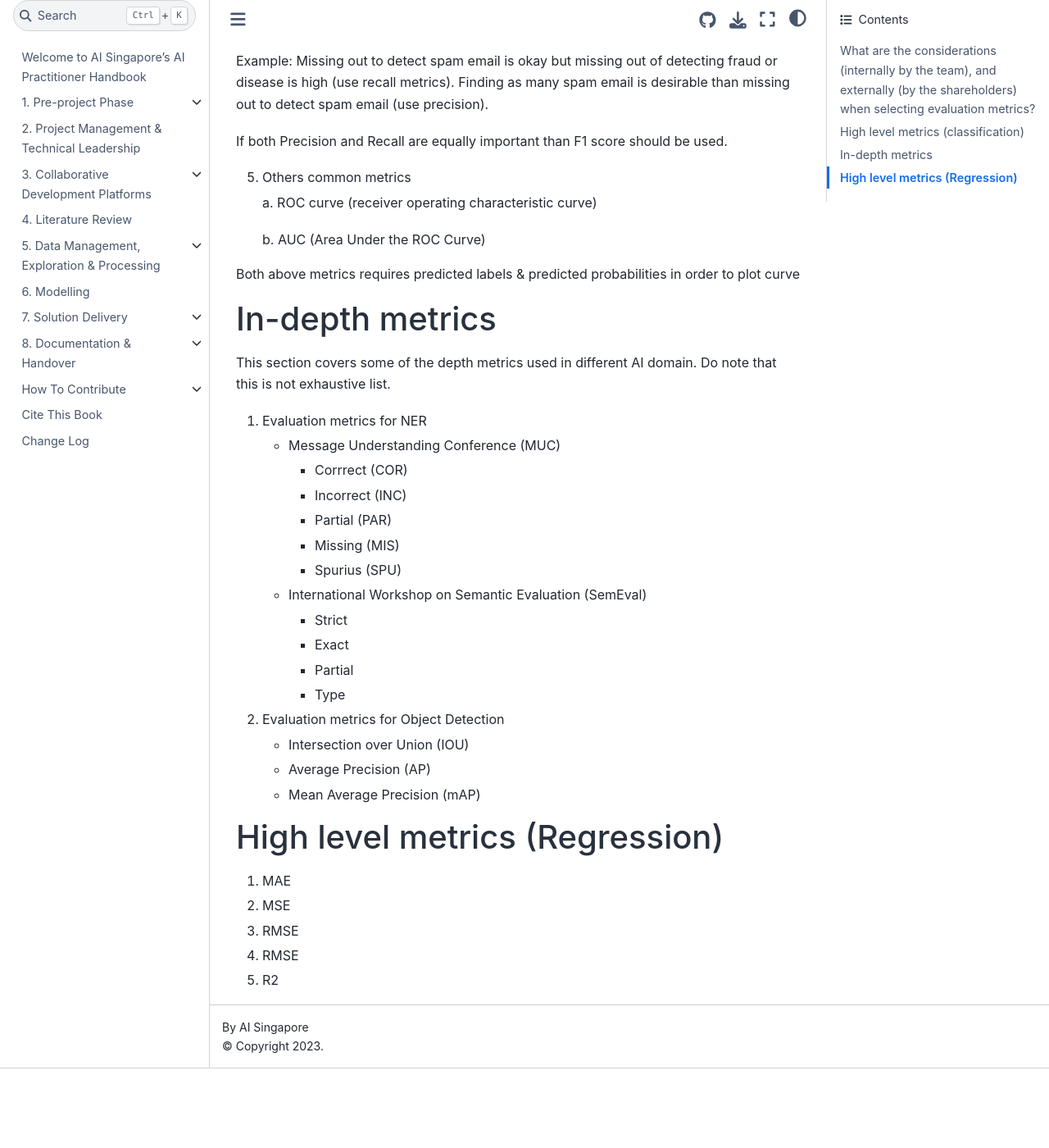
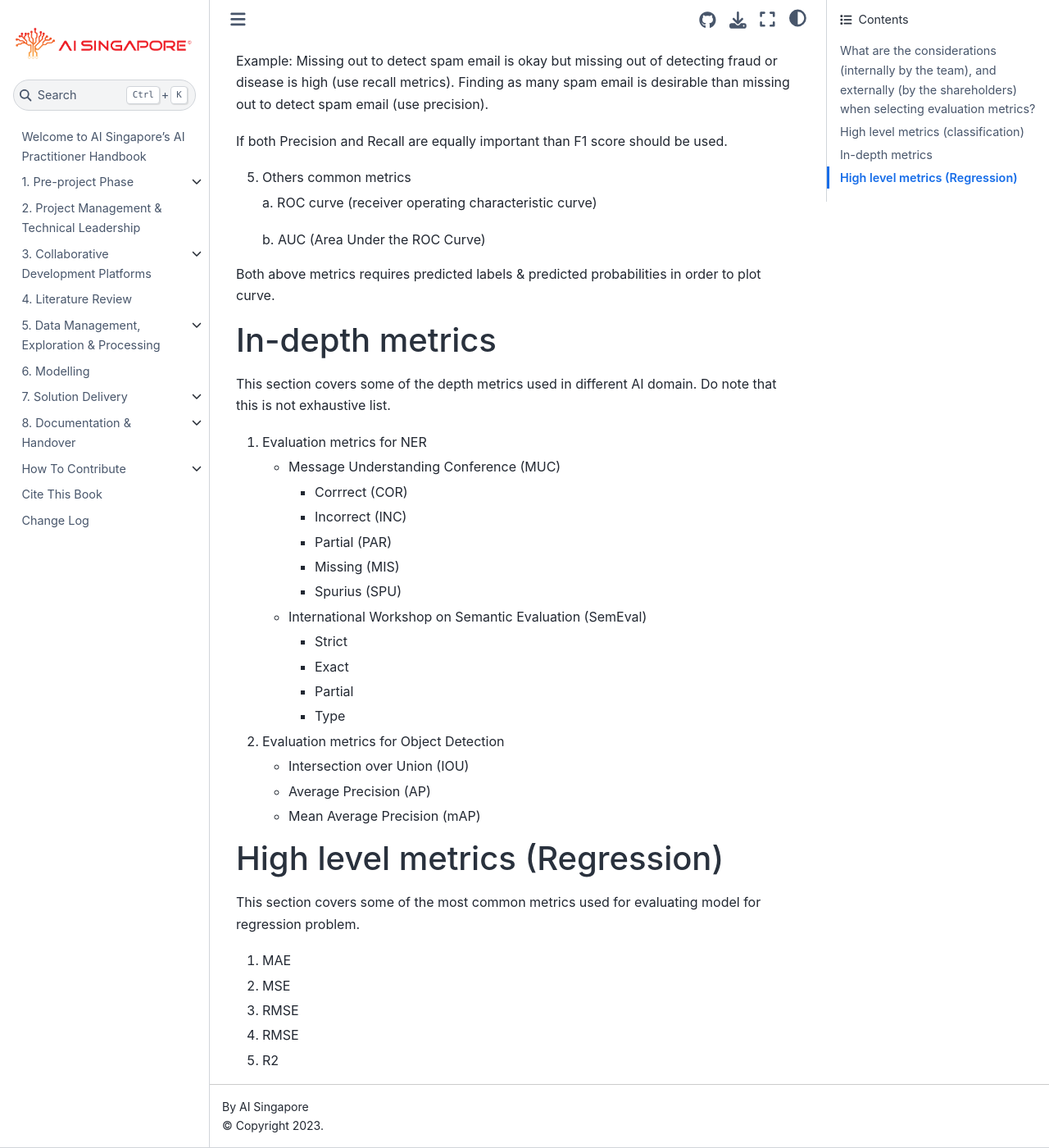
Before and after one commit to aisingapore/ai-practitioner-handbook, a Jupyter Book: the page built from book/6-modelling/eval-metrics.md, in a window 1280 px wide and 1400 px high, scrolled down 1033 px. Shown: the whole window at 82% size. Built offline with Jupyter Book 1.0.4 settings and Sphinx 7.4.7 and the Sphinx Book theme 1.1.4, drawn with Linux system fonts in a browser that asks for light colours; pages that are not in the unit, such as notebooks, are missing from menus; before the commit the page ends 2336 px from its top, so only the background shows below that.

Commit message:
inital draft of eval metrics

```diff
--- a/book/6-modelling/eval-metrics.md
+++ b/book/6-modelling/eval-metrics.md
@@ -38,7 +38,7 @@
 
     b. AUC (Area Under the ROC Curve)
 
-Both above metrics requires predicted labels & predicted probabilities in order to plot curve
+Both above metrics requires predicted labels & predicted probabilities in order to plot curve.
 
 # In-depth metrics
 This section covers some of the depth metrics used in different AI domain. Do note that this is not exhaustive list.
@@ -63,6 +63,8 @@
 
 
 # High level metrics (Regression)
+This section covers some of the most common metrics used for evaluating model for regression problem.
+
 1. MAE
 2. MSE
 3. RMSE
```
